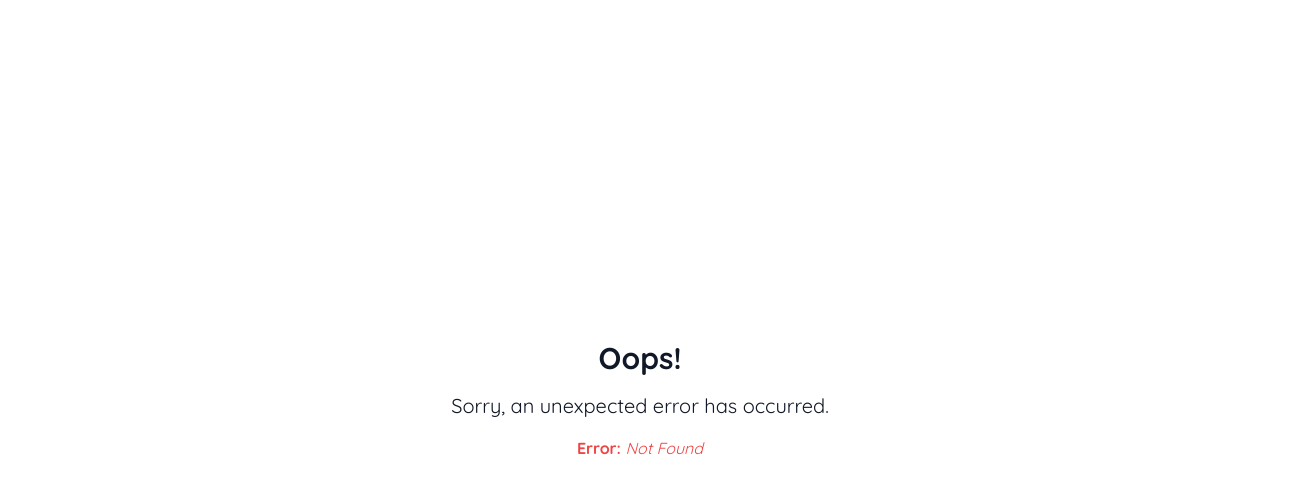
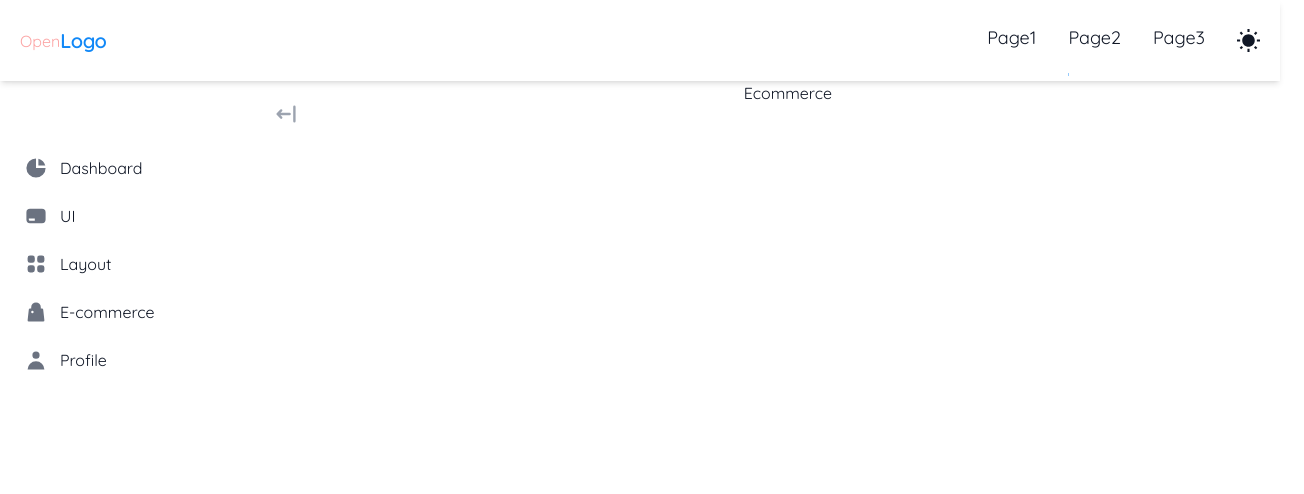
Before and after one commit to brozinsky/app-template, a React (Vite) app: page /e-commerce in a window 1280 px wide. Before the commit this address had no page. Shown: the top 494 px of the page, 1304 px wide, since content can reach past the window. Built offline with nearby package versions, Linux system fonts and the light colour scheme.

Commit message:
chore(routes): update drawer menu routes

```diff
--- /dev/null
+++ b/src/components/pages/EcommercePage.jsx
@@ -0,0 +1,9 @@
+const EcommercePage = () => {
+    return (
+        <>
+            <div className="w-full h-full grid grid-cols-2">Ecommerce</div>
+        </>
+    );
+};
+
+export default EcommercePage;
--- /dev/null
+++ b/src/components/pages/LayoutPage.jsx
@@ -0,0 +1,9 @@
+const LayoutPage = () => {
+    return (
+        <>
+            <div className="w-full h-full grid grid-cols-2">Layout</div>
+        </>
+    );
+};
+
+export default LayoutPage;
--- /dev/null
+++ b/src/components/pages/ProfilePage.jsx
@@ -0,0 +1,9 @@
+const ProfilePage = () => {
+    return (
+        <>
+            <div className="w-full h-full grid grid-cols-2">Profile</div>
+        </>
+    );
+};
+
+export default ProfilePage;
--- /dev/null
+++ b/src/components/pages/UIPage.jsx
@@ -0,0 +1,9 @@
+const UIPage = () => {
+    return (
+        <>
+            <div className="w-full h-full grid grid-cols-2">UI</div>
+        </>
+    );
+};
+
+export default UIPage;
--- /dev/null
+++ b/src/routes/Ecommerce.jsx
@@ -0,0 +1,12 @@
+import EcommercePage from "@/pages/EcommercePage";
+import WithWrapper from "@/components/HOC/WithWrapper";
+
+function Ecommerce() {
+    return (
+        <>
+            <EcommercePage />
+        </>
+    );
+}
+
+export default WithWrapper(Ecommerce);
--- /dev/null
+++ b/src/routes/Layout.jsx
@@ -0,0 +1,12 @@
+import LayoutPage from "@/pages/LayoutPage";
+import WithWrapper from "@/components/HOC/WithWrapper";
+
+function Layout() {
+    return (
+        <>
+            <LayoutPage />
+        </>
+    );
+}
+
+export default WithWrapper(Layout);
--- /dev/null
+++ b/src/routes/Profile.jsx
@@ -0,0 +1,12 @@
+import ProfilePage from "@/pages/ProfilePage";
+import WithWrapper from "@/components/HOC/WithWrapper";
+
+function Profile() {
+    return (
+        <>
+            <ProfilePage />
+        </>
+    );
+}
+
+export default WithWrapper(Profile);
--- /dev/null
+++ b/src/routes/UI.jsx
@@ -0,0 +1,12 @@
+import UIPage from "@/pages/UIPage";
+import WithWrapper from "@/components/HOC/WithWrapper";
+
+function UI() {
+    return (
+        <>
+            <UIPage />
+        </>
+    );
+}
+
+export default WithWrapper(UI);
```
Also changed, not shown: src/Router.jsx (+20 -0 lines).
